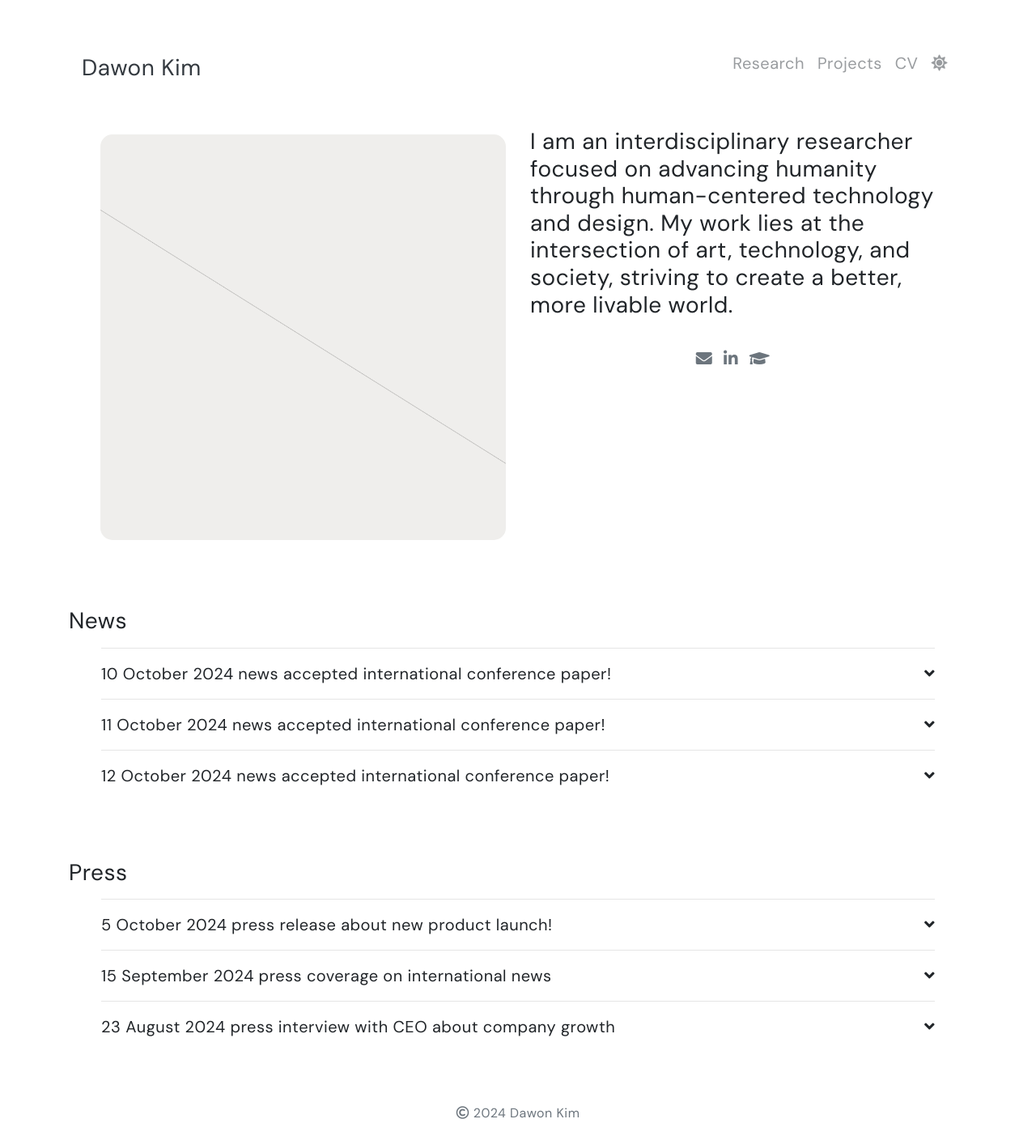
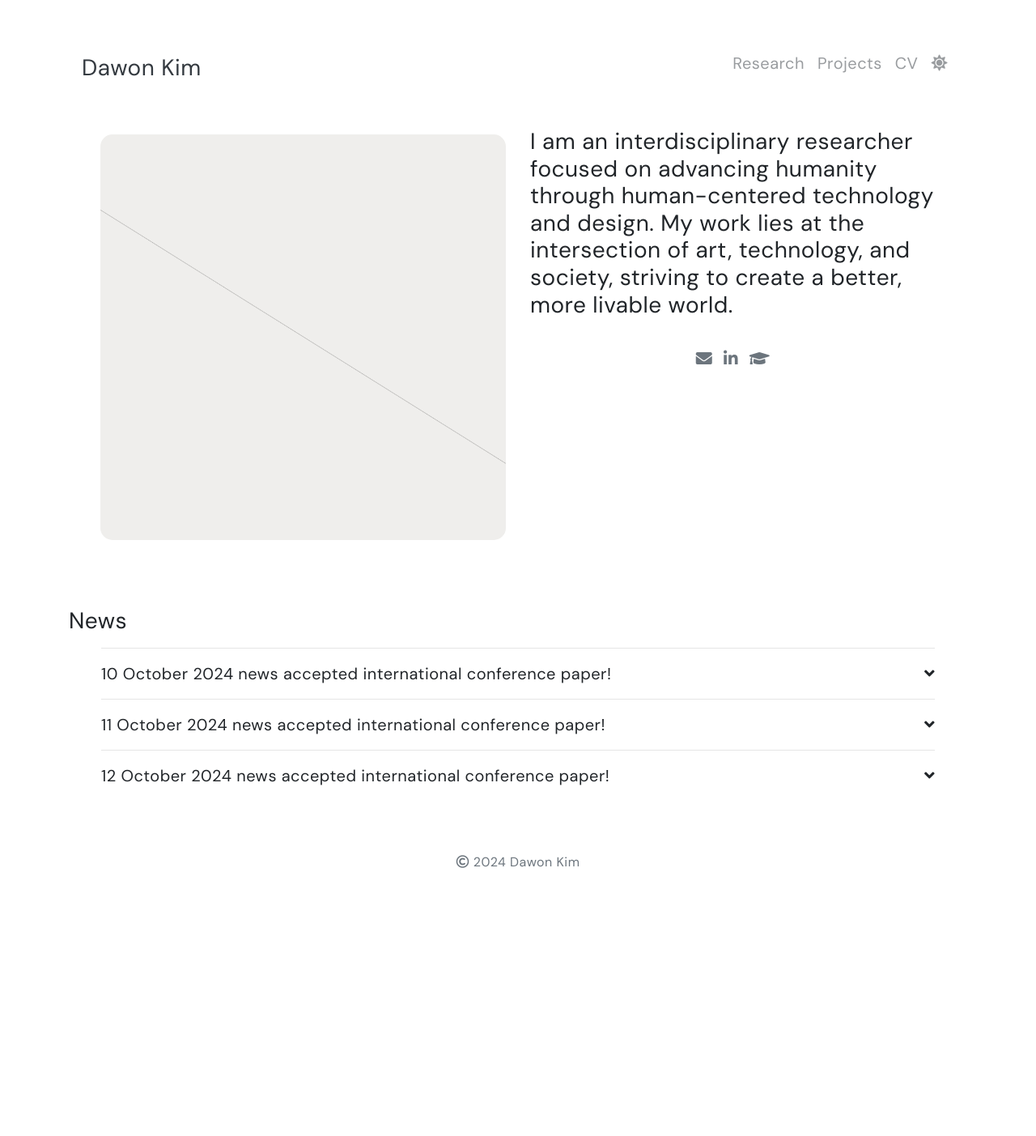
Before and after one commit to dawonkimhci/dawonkimhci.github.io, a Jekyll site: the page built from pages/index.md, in a window 1280 px wide. Shown: the whole page at 81% size. Built offline with Jekyll 4.4.1, drawn with Linux system fonts in a browser that asks for light colours; after the commit the page ends 1093 px from its top, so only the background shows below that.

Commit message:
Update index.md

```diff
--- a/pages/index.md
+++ b/pages/index.md
@@ -42,54 +42,15 @@ permalink: /
     </ul>
 </div>
 
-<br><br>
-
-<!-- PRESS -->
-<h3>Press</h3>
-<div id="pressContent" style="max-width: 1200px; margin: 0 auto; padding: 0 40px;">
-    <ul style="list-style-type: none; padding-left: 0;">
-        <li class="press-item" style="line-height: 1.5;">
-            <hr id="line4">
-            <div class="press-line" onclick="toggleDescription('desc4')" style="cursor: pointer;">
-                <span>5 October 2024 press release about new product launch!</span>
-                <i class="fas fa-angle-down" id="icon4" style="cursor: pointer;"></i>
-            </div>
-            <div id="desc4" class="description" style="display: none; margin-left: 20px;">
-                * description for 5 October 2024 press release
-            </div>
-        </li>
-        <li class="press-item" style="line-height: 1.5;">
-            <hr id="line5">
-            <div class="press-line" onclick="toggleDescription('desc5')" style="cursor: pointer;">
-                <span>15 September 2024 press coverage on international news</span>
-                <i class="fas fa-angle-down" id="icon5" style="cursor: pointer;"></i>
-            </div>
-            <div id="desc5" class="description" style="display: none; margin-left: 20px;">
-                * description for 15 September 2024 press coverage
-            </div>
-        </li>
-        <li class="press-item" style="line-height: 1.5;">
-            <hr id="line6">
-            <div class="press-line" onclick="toggleDescription('desc6')" style="cursor: pointer;">
-                <span>23 August 2024 press interview with CEO about company growth</span>
-                <i class="fas fa-angle-down" id="icon6" style="cursor: pointer;"></i>
-            </div>
-            <div id="desc6" class="description" style="display: none; margin-left: 20px;">
-                * description for 23 August 2024 press interview
-            </div>
-        </li>
-    </ul>
-</div>
-
 <style>
-    .news-line, .press-line {
+    .news-line {
         display: flex;
-        justify-content: space-between;
+        justify-content: space-between; /* 텍스트와 아이콘을 좌우로 배치 */
         align-items: center;
         width: 100%;
     }
-    .news-line span, .press-line span {
-        flex: 1;
+    .news-line span {
+        flex: 1; /* 텍스트가 아이콘을 밀어내지 않도록 유연하게 사용 */
     }
 </style>
 
@@ -111,5 +72,4 @@ permalink: /
 </script>
 
 
-
 <br>
```
